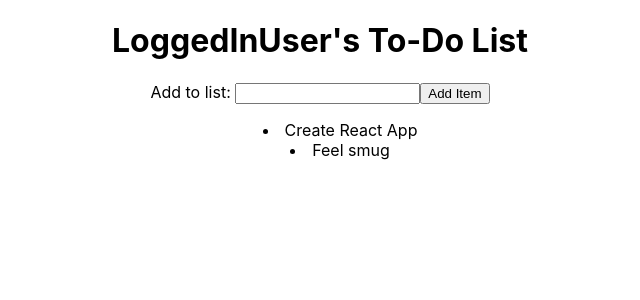
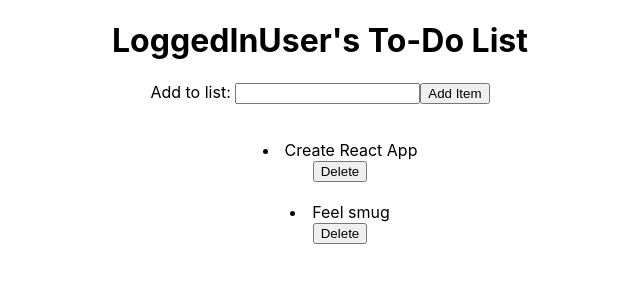
Before and after one commit to IanJPeek/Practise-React-ToDoList, a React (Create React App) app: page / in a window 1280 px wide. Shown: the top 300 px of the page, without its empty margins (320-960 px from the left). Built offline with nearby package versions, Linux system fonts and the light colour scheme; the HTML template or start-up script is replaced by a standard one.

Commit message:
delete button added, functionality still needed

```diff
--- /dev/null
+++ b/src/Components/DeleteToDoItem.jsx
@@ -0,0 +1,19 @@
+import React from 'react';
+
+
+function DeleteToDoItem(props) {
+  console.log(props)
+  return (
+    <div>
+      <button
+      // function passed on props currently infinite loops?
+      // deleteItem={props.deleteItem(props.item)}
+
+      >Delete</button>
+    </div>
+
+  );
+
+}
+
+export default DeleteToDoItem;
--- a/src/Components/ToDoCard.jsx
+++ b/src/Components/ToDoCard.jsx
@@ -1,9 +1,12 @@
 import React from 'react';
+import DeleteToDoItem from "./DeleteToDoItem"
 
 function ToDoCard(props) {
   return (
     <div>
+      <br></br>
       <li>{props.item}</li>
+      <DeleteToDoItem item={props.item} deleteItem={props.deleteItem}></DeleteToDoItem>
     </div>
   );
 }
--- a/src/Components/ToDoList.jsx
+++ b/src/Components/ToDoList.jsx
@@ -6,7 +6,7 @@
       <div>
         <ul>
           {props.toDoArray.map(toDoItem => (
-            <ToDoCard key={toDoItem} item={toDoItem}></ToDoCard>
+            <ToDoCard key={toDoItem} item={toDoItem} deleteItem={props.deleteItem}></ToDoCard>
             // <li key={toDoItem}>{toDoItem}</li>
           ))}
         </ul>
--- a/src/Components/ToDoPage.jsx
+++ b/src/Components/ToDoPage.jsx
@@ -11,7 +11,9 @@
     return (
       <div>
         <ToDoItemAdder addNewItemToDo={this.addNewItemToDo}></ToDoItemAdder>
-        <ToDoList toDoArray={this.state.toDoArray}></ToDoList>
+        <ToDoList toDoArray={this.state.toDoArray}
+        deleteItem={this.deleteItem}
+        ></ToDoList>
       </div>
     );
   }
@@ -22,6 +24,15 @@
   });
 }
 
+deleteItem = (itemToDelete) => {
+  this.setState((currentState) =>{
+    const deletedArray = [...currentState.toDoArray.filter(item => item!==itemToDelete )]
+    console.log(deletedArray)
+    return{toDoArray: [deletedArray]}
+  })
+}
+
+
 }
 
 export default ToDoPage;
```
